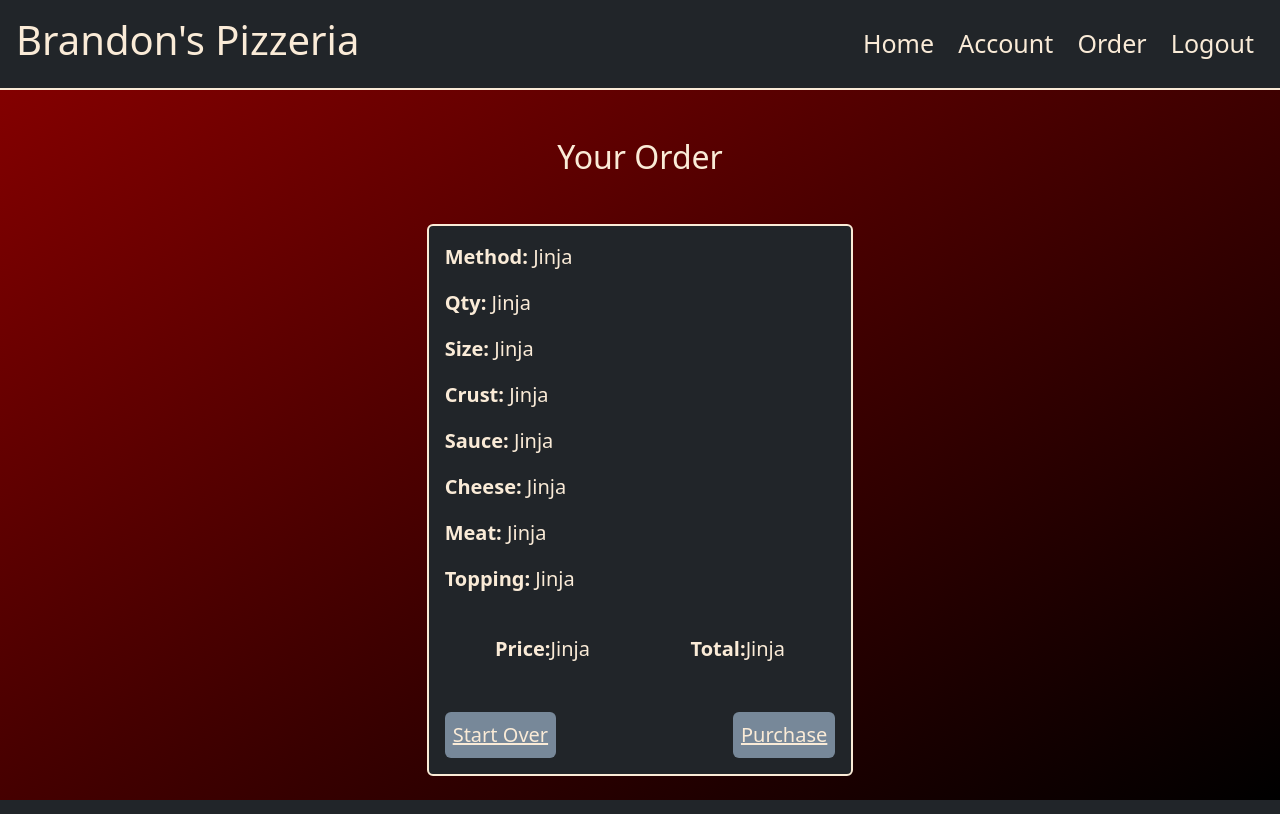
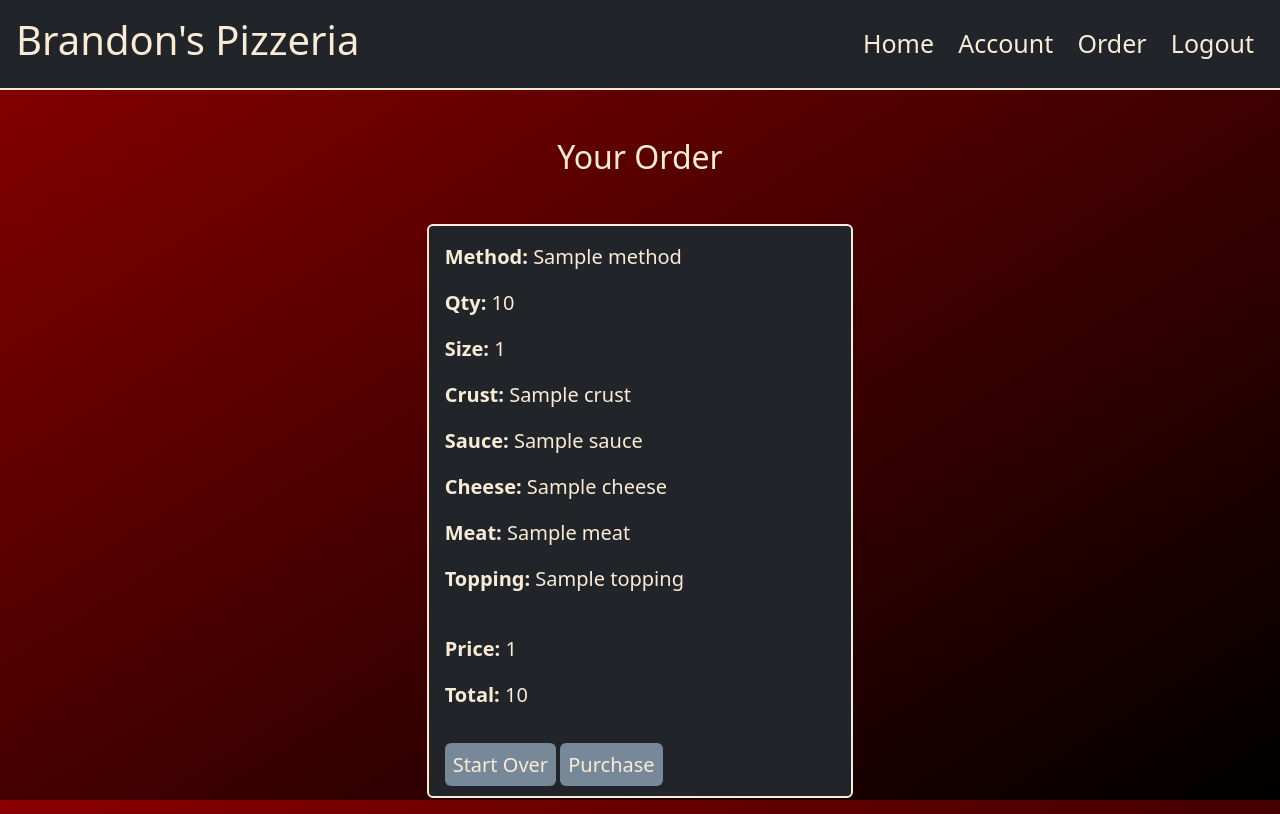
Before and after one commit to Brando129/brandons_pizzeria, a Flask app: template flask_app/templates/order.html in a window 1280 px wide. Run offline with Flask 3, Linux system fonts and the light colour scheme; the template is opened without the code that fills it: most values are stand-ins (such as "Sample title", 1, 10 or a date in 2020).

Commit message:
Working on the delete pizza route.

```diff
--- a/flask_app/controllers/controllers_users.py
+++ b/flask_app/controllers/controllers_users.py
@@ -69,7 +69,10 @@ def craft_surprise_pizza():
 def order():
     if 'user_id' not in session:
         return redirect('/logout')
-    return render_template('order.html')
+    data = {
+        'id': 1
+    }
+    return render_template('order.html', order=models_order.Order.get_one_order_by_id(data))
 
 # Route for rendering the Account page.
 @app.route('/account')
--- a/flask_app/models/models_pizza.py
+++ b/flask_app/models/models_pizza.py
@@ -40,9 +40,8 @@ class Pizza:
     # Classmethod for getting a deleting a pizza.
     @classmethod
     def destroy_pizza(cls, data):
-        query = "Delete * FROM pizzas WHERE id = %(id)s;"
-        results = connectToMySQL(db).query_db(query, data)
-        return cls(results[0])
+        query = "Delete * FROM pizzas WHERE id = %(id)s and user_id = %(user_id)s;"
+        return connectToMySQL(db).query_db(query, data)
 
     # Classmethod for getting random crusts.
     @classmethod
--- a/flask_app/static/css/style.css
+++ b/flask_app/static/css/style.css
@@ -48,6 +48,7 @@
     color: antiquewhite;
     background-color: lightslategray;
     font-size: 20px;
+    text-decoration: none;
 }
 
 /* Navbar Links */
--- a/flask_app/templates/order.html
+++ b/flask_app/templates/order.html
@@ -32,24 +32,22 @@
         <!-- Order Card -->
         <h2 class="proj_title text-center my-5">Your Order</h2>
         <div class="col-md-4 mx-auto my-3 p-3 bg-dark rounded card_border">
-            <p class="reg_and_log_labels"><strong class="reg_and_log_labels">Method:    </strong>Jinja</p>
-            <p class="reg_and_log_labels"><strong class="reg_and_log_labels">Qty:    </strong>Jinja</p>
-            <p class="reg_and_log_labels"><strong class="reg_and_log_labels">Size:    </strong>Jinja</p>
-            <p class="reg_and_log_labels"><strong class="reg_and_log_labels">Crust:    </strong>Jinja</p>
-            <p class="reg_and_log_labels"><strong class="reg_and_log_labels">Sauce:    </strong>Jinja</p>
-            <p class="reg_and_log_labels"><strong class="reg_and_log_labels">Cheese:    </strong>Jinja</p>
-            <p class="reg_and_log_labels"><strong class="reg_and_log_labels">Meat:    </strong>Jinja</p>
-            <p class="reg_and_log_labels"><strong class="reg_and_log_labels">Topping:    </strong>Jinja</p>
+            <!-- Change the Method to display pickup or delivery -->
+            <p class="reg_and_log_labels"><strong class="reg_and_log_labels">Method:    </strong>{{ order.method }}</p>
+            <p class="reg_and_log_labels"><strong class="reg_and_log_labels">Qty:    </strong>{{ order.quantity }}</p>
+            <!-- Change the order size to not display the price -->
+            <p class="reg_and_log_labels"><strong class="reg_and_log_labels">Size:    </strong>{{ order.size }}</p>
+            <p class="reg_and_log_labels"><strong class="reg_and_log_labels">Crust:    </strong>{{ order.crust }}</p>
+            <p class="reg_and_log_labels"><strong class="reg_and_log_labels">Sauce:    </strong>{{ order.sauce }}</p>
+            <p class="reg_and_log_labels"><strong class="reg_and_log_labels">Cheese:    </strong>{{ order.cheese }}</p>
+            <p class="reg_and_log_labels"><strong class="reg_and_log_labels">Meat:    </strong>{{ order.meat }}</p>
+            <p class="reg_and_log_labels"><strong class="reg_and_log_labels">Topping:    </strong>{{ order.topping }}</p>
             <br>
-            <div class="d-flex justify-content-around align-items-center">
-                <p class="reg_and_log_labels"><strong class="reg_and_log_labels">Price:</strong>Jinja</p>
-                <p class="reg_and_log_labels"><strong class="reg_and_log_labels">Total:</strong>Jinja</p>
-            </div>
+            <p class="reg_and_log_labels"><strong class="reg_and_log_labels">Price:    </strong>{{ order.size }}</p>
+            <p class="reg_and_log_labels"><strong class="reg_and_log_labels">Total:    </strong>{{ order.total }}</p>
             <br>
-            <div class="d-flex justify-content-between align-items-center">
-                <a class="sign_up_btn mt-2 p-2 rounded" href="#">Start Over</a>
-                <a class="sign_up_btn mt-2 p-2 rounded" href="#">Purchase</a>
-            </div>
+            <a class="sign_up_btn p-2 rounded" href="/destroy_order/pizza/{{ order_id }}">Start Over</a>
+            <a class="sign_up_btn p-2 rounded" href="#">Purchase</a>
         </div>
         <!-- End of Details Card -->
     </div>
```
Also changed, not shown: flask_app/controllers/controllers_orders.py (+15 -1 lines), flask_app/models/models_favorite.py (+2 -7 lines), flask_app/models/models_order.py (+13 -0 lines), flask_app/templates/reorder_fav.html (+5 -7 lines).
